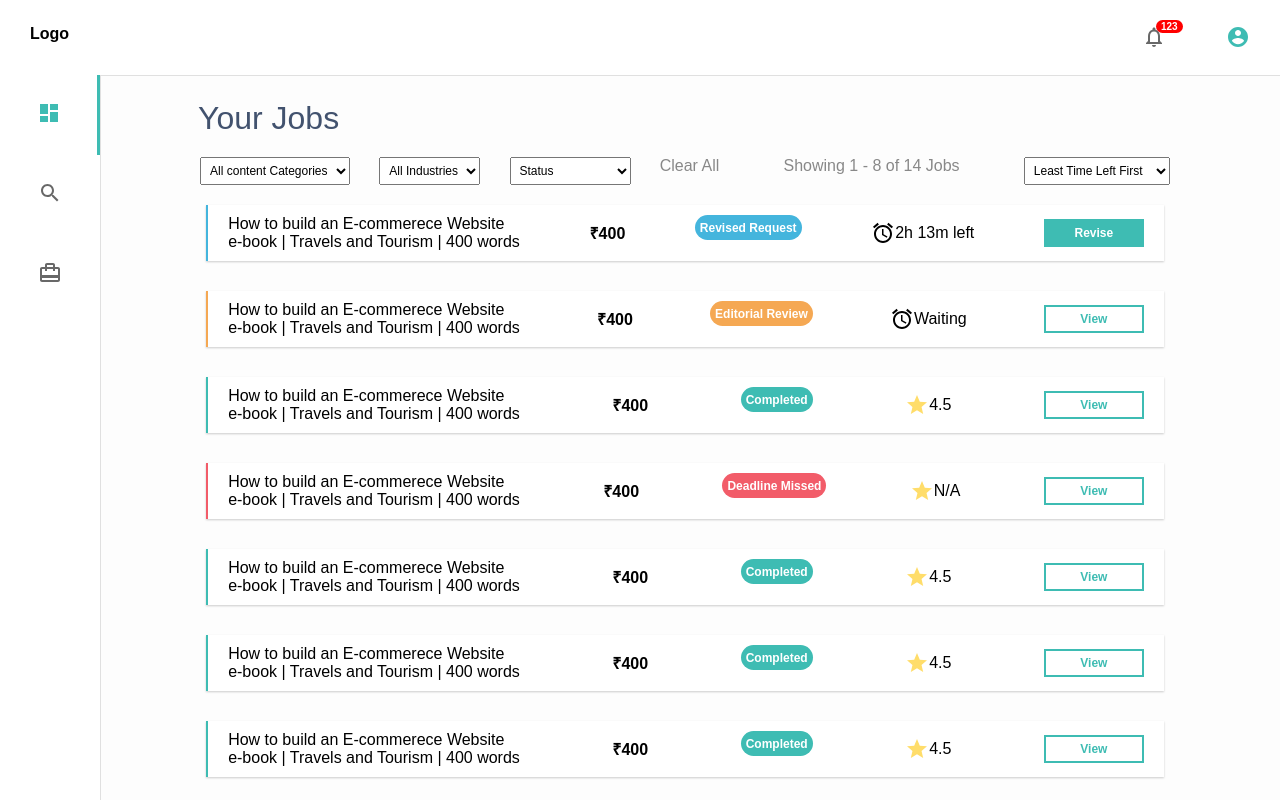
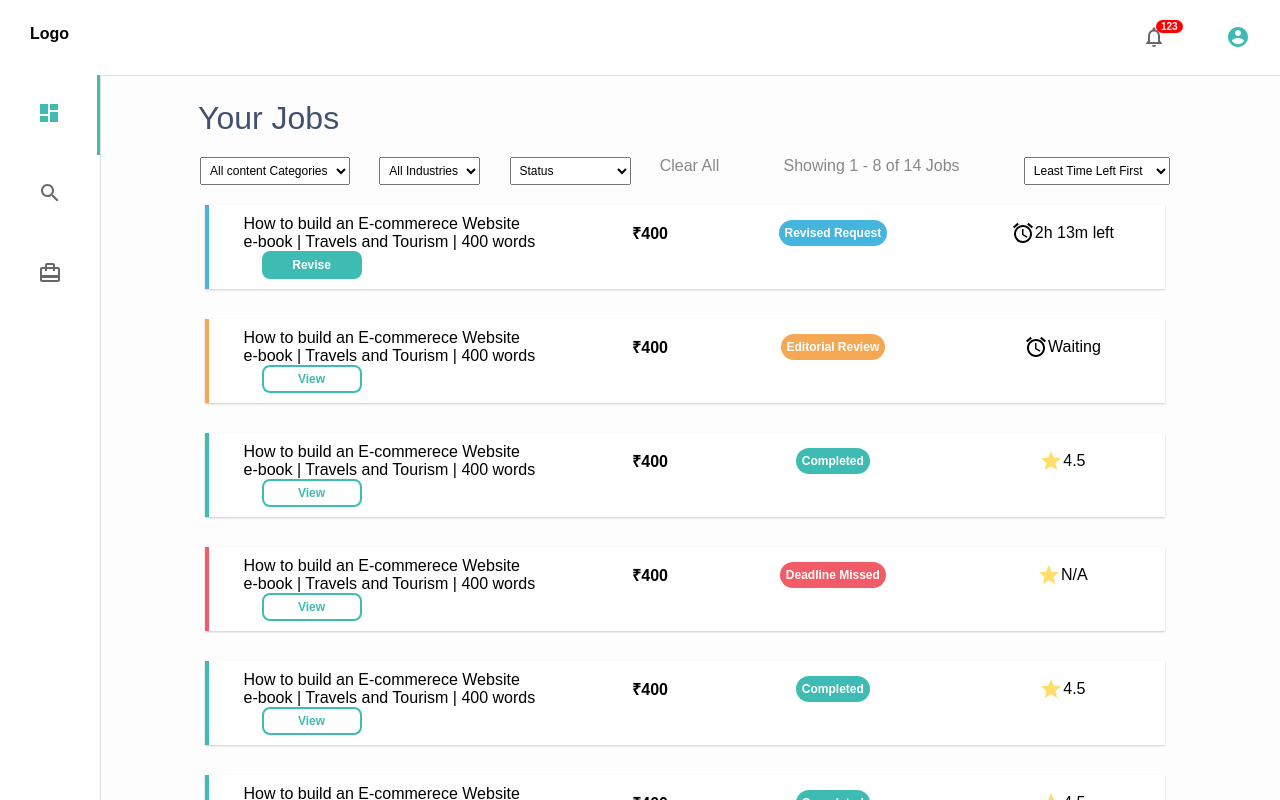
Before and after one commit to saketh-kowtha/the-magnifying-glass, a React (Create React App) app: page / in a window 1280 px wide. Shown: the top 800 px of the page. Built offline with nearby package versions, Linux system fonts and the light colour scheme; a web font is replaced by a local one.

Commit message:
Fixed badges

```diff
--- a/src/components/jobCard.js
+++ b/src/components/jobCard.js
@@ -16,11 +16,11 @@ const getStatusInfo = (ele) => {
 const genJobCard = (ele) => {
     let info = getStatusInfo(ele.status)
     let btnType = info.color === "#44B5DD" ? 'Revise' : 'View'
-    return <div className={"Jobcard" } style={{borderLeft: '2px solid '+ info.color}}>
-            <div className="badge" style={{backgroundColor: info.color}}>{ele.status}</div>
+    return <div className={"Jobcard" } style={{borderLeft: '4px solid '+ info.color}}>
+            <div className="badgeDiv" ><span style={{backgroundColor: info.color}} className='badge'>{ele.status}</span></div>
             <div className='title'>{ele.title}<br/> {ele.subtitle}</div>
             <div className='amount'><b>₹{ele.amount}</b></div>
-            <div className="time"><img alt='' src={info.icon} />{ele.time}</div>
+            <div className="time"><img alt='' src={info.icon} /> {ele.time}</div>
             <div className="btn"><button className={btnType}>{btnType}</button></div>
 </div>
 }
--- a/src/components/jobCard.scss
+++ b/src/components/jobCard.scss
@@ -4,6 +4,7 @@
     margin-bottom: 30px;
     @media (min-width: 767px) {
         display: flex;
+        flex-wrap: wrap;
         justify-content: space-between;
         padding: 10px 20px;
         width: 82.5%;
@@ -19,13 +20,15 @@
     div{
         display: flex;
         align-items: center;
+        justify-content: center;
     }
     .View{
-        @media (min-width: 767px) {
+        // @media (min-width: 767px) {
             color: #3EBcB3;
             width: 100px;
             font-weight: bold;
             font-size: 12px;
+            border-radius: 8px;
             border: 2px solid #3EBcB3;
             padding: 5px 20px;
             background-color: white;
@@ -33,13 +36,16 @@
                 background-color: #3EBcB3;
                 color: white;
             }
-        }
+        // }
 
     }
 
     .title{
         order: 1;
         -webkit-order: 1;
+        @media (min-width: 767px) {
+            width: 35%;
+        }
         @media (min-width: 320px) and (max-width: 767px) {
             width:75%;
             float: left;
@@ -50,6 +56,10 @@
     .amount{
         order: 2;
         -moz-order: 2;
+        @media (min-width: 767px) {
+            width: 10%;
+            text-align: left;
+        }
         @media (min-width: 320px) and (max-width: 767px) {
             float: right;
             text-align: right;
@@ -60,6 +70,9 @@
     .time{
         order: 4;
         -webkit-order: 4;
+        @media (min-width: 767px) {
+            width: 18.01%;
+        }
         @media (min-width: 320px) and (max-width: 767px) {
             clear: both;
             float: left;
@@ -72,6 +85,9 @@
         order: 5;
         border-radius: 5px;
         -webkit-order: 5;
+        @media (min-width: 767px) {
+            width: 18.01%;
+        }
         @media (min-width: 320px) and (max-width: 767px) {
             margin-top: 5px;
             margin-right: 10px;
@@ -79,11 +95,12 @@
         }
     }
     .Revise{
-        @media (min-width: 767px) {
+        // @media (min-width: 767px) {
             color: white;
             width: 100px;
             font-size: 12px;
             font-weight: bold;
+            border-radius: 8px;
             border: 2px solid #3EBcB3;
             background-color: #3EBcB3;
             padding: 5px 20px;
@@ -93,18 +110,29 @@
                 background-color: white;
                 color: #3EBcB3;
             }
+        // }
+    }
+    .badgeDiv{
+        @media (min-width: 767px) {
+            padding: 5px;
+            order: 3;
+            -moz-order: 3;
+            width: 18.01%;
         }
-    }
-    .badge{
-        @media (min-width: 767px) {
-            border-radius: 50px;
+        .badge{
+            margin-left: -10px;
+            @media (min-width: 767px) {
+                padding: 6px;
+                border-radius: 100px;
+            }
+            @media (min-width: 320px) and (max-width: 767px) {
+                border-radius: 0px 20px 20px 0px;
+                padding: 5px;
+            }
             color: white;
             font-weight: bold;
             font-size: 12px;
-            height: 15px;
-            padding: 5px;
-            order: 3;
-            -moz-order: 3;
+
         }
         @media (min-width: 320px) and (max-width: 767px) {
             width: auto !important;
```
Also changed, not shown: 12 other files (tests, documents, lock files or other folders).
